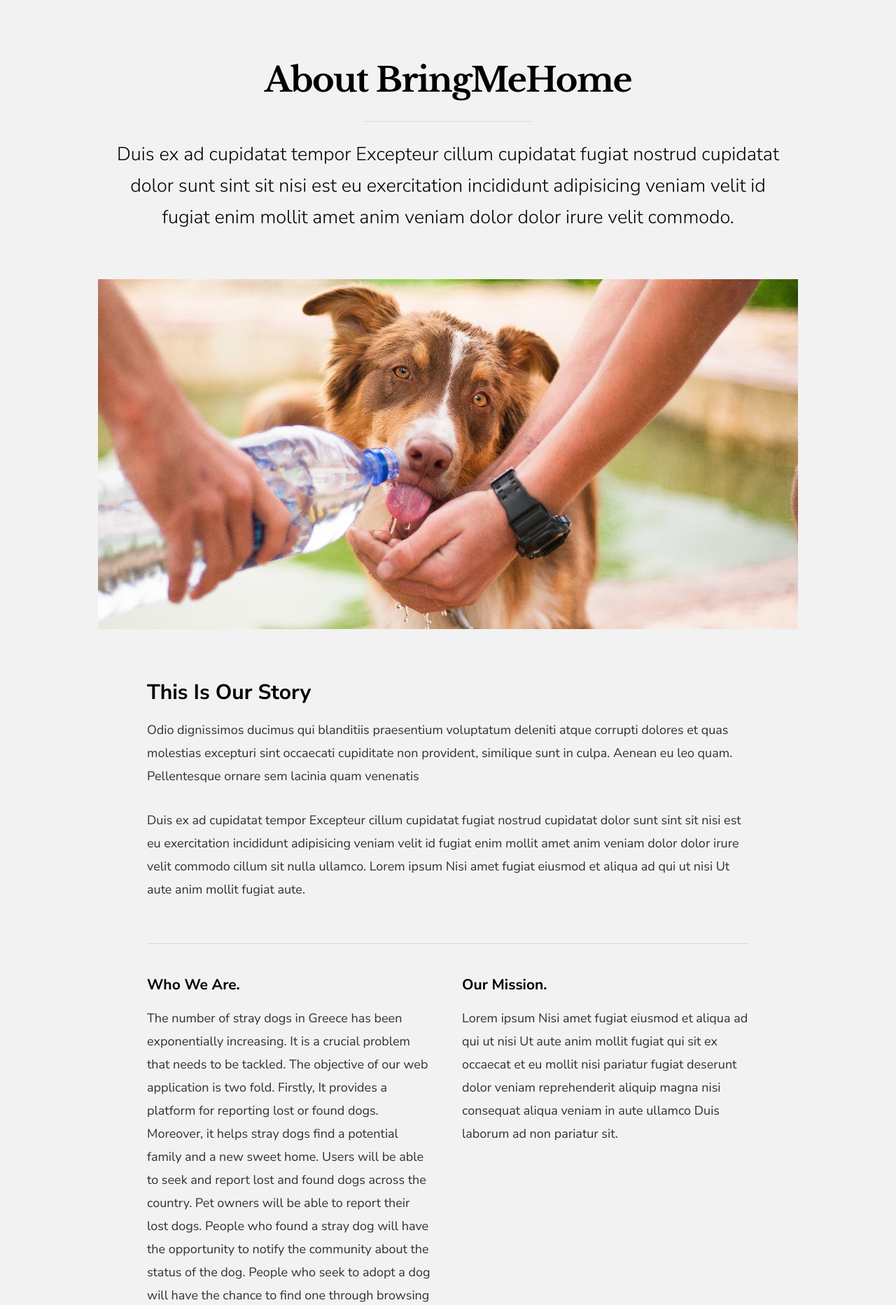
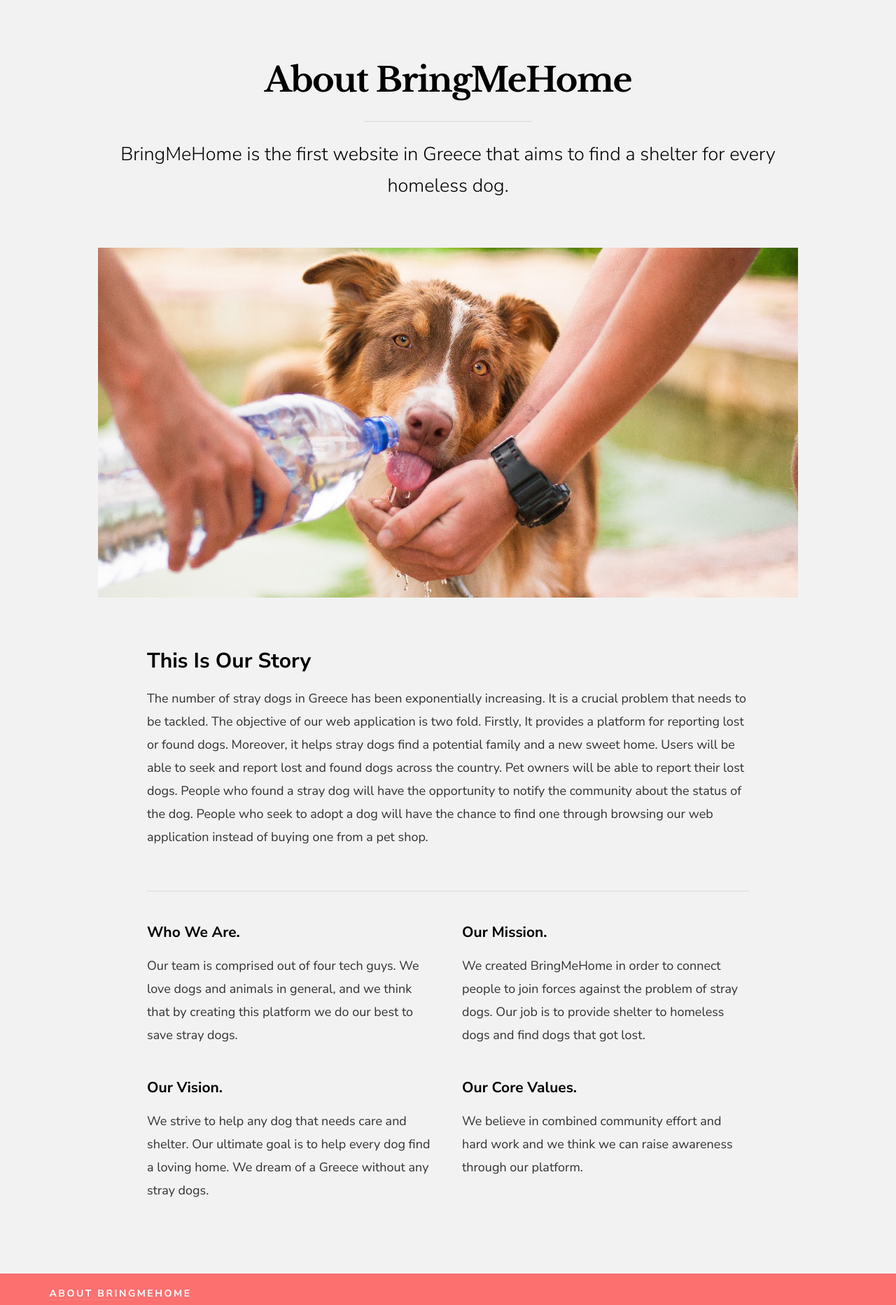
Before and after one commit to SotosMich/BringMeHome, a Django app: page /web_app/about/ in a window 1280 px wide. Shown: the part 78-1943 px from the top of the page at 70% size. Run offline with Django 3.2, Linux system fonts and the light colour scheme.

Commit message:
Comment implementation
Comment function implmentation
Redirect after  comment
About page implementation
Post model changes (status to IntegerField, adding location field)
UI improvements

```diff
--- a/templates/web_app/about.html
+++ b/templates/web_app/about.html
@@ -13,9 +13,8 @@
             <div class="col-full s-content__header">
                 <h1 class="display-1 display-1--with-line-sep">About BringMeHome </h1>
                 <p class="lead">
-                    Duis ex ad cupidatat tempor Excepteur cillum cupidatat fugiat nostrud cupidatat dolor
-                    sunt sint sit nisi est eu exercitation incididunt adipisicing veniam velit id fugiat enim
-                    mollit amet anim veniam dolor dolor irure velit commodo.</p>
+                    BringMeHome is the first website in Greece that aims to find a shelter for every homeless dog.
+                </p>
             </div>
         </div>
 
@@ -32,15 +31,19 @@
                 <h2>This Is Our Story</h2>
 
                 <p>
-                    Odio dignissimos ducimus qui blanditiis praesentium voluptatum deleniti atque corrupti
-                    dolores et quas molestias excepturi sint occaecati cupiditate non provident, similique
-                    sunt in culpa. Aenean eu leo quam. Pellentesque ornare sem lacinia quam venenatis
-
-                <p>
-                    Duis ex ad cupidatat tempor Excepteur cillum cupidatat fugiat nostrud cupidatat dolor
-                    sunt sint sit nisi est eu exercitation incididunt adipisicing veniam velit id fugiat enim
-                    mollit amet anim veniam dolor dolor irure velit commodo cillum sit nulla ullamco. Lorem
-                    ipsum Nisi amet fugiat eiusmod et aliqua ad qui ut nisi Ut aute anim mollit fugiat aute.
+                    The number of stray dogs in Greece has been exponentially increasing. It is a crucial problem that
+                    needs
+                    to be tackled.
+                    The objective of our web application is two fold. Firstly, It provides a platform for reporting lost
+                    or
+                    found dogs. Moreover, it helps stray dogs find a potential family and a new sweet home.
+                    Users will be able to seek and report lost and found dogs across the country.
+                    Pet owners will be able to report their lost dogs.
+                    People who found a stray dog will have the opportunity to notify the community about the status of
+                    the
+                    dog.
+                    People who seek to adopt a dog will have the chance to find one through browsing our web application
+                    instead of buying one from a pet shop.
                 </p>
 
                 <hr>
@@ -48,42 +51,27 @@
                 <div class="row block-1-2 block-tab-full">
                     <div class="col-block">
                         <h4 class="quarter-top-margin">Who We Are.</h4>
-                        <p>The number of stray dogs in Greece has been exponentially increasing. It is a crucial problem
-                            that needs to be tackled.
-                            The objective of our web application is two fold. Firstly, It provides a platform for
-                            reporting lost or found dogs. Moreover, it helps stray dogs find a potential family and a
-                            new sweet home.
-                            Users will be able to seek and report lost and found dogs across the country.
-                            Pet owners will be able to report their lost dogs.
-                            People who found a stray dog will have the opportunity to notify the community about the
-                            status of the dog.
-                            People who seek to adopt a dog will have the chance to find one through browsing our web
-                            application instead of buying one from a pet shop.
+                        <p>Our team is comprised out of four tech guys. We love dogs and animals in general, and we
+                            think that by creating this platform we do our best to save stray dogs.
                         </p>
                     </div>
 
                     <div class="col-block">
                         <h4 class="quarter-top-margin">Our Mission.</h4>
-                        <p>Lorem ipsum Nisi amet fugiat eiusmod et aliqua ad qui ut nisi Ut aute anim mollit fugiat qui
-                            sit ex occaecat et eu mollit nisi pariatur fugiat deserunt dolor veniam reprehenderit
-                            aliquip magna nisi consequat aliqua veniam in aute ullamco Duis laborum ad non pariatur
-                            sit.</p>
+                        <p>We created BringMeHome in order to connect people to join forces against the problem of stray
+                            dogs. Our job is to provide shelter to homeless dogs and find dogs that got lost.</p>
                     </div>
 
                     <div class="col-block">
                         <h4 class="quarter-top-margin">Our Vision.</h4>
-                        <p>Lorem ipsum Nisi amet fugiat eiusmod et aliqua ad qui ut nisi Ut aute anim mollit fugiat qui
-                            sit ex occaecat et eu mollit nisi pariatur fugiat deserunt dolor veniam reprehenderit
-                            aliquip magna nisi consequat aliqua veniam in aute ullamco Duis laborum ad non pariatur
-                            sit.</p>
+                        <p>We strive to help any dog that needs care and shelter. Our ultimate goal is to help every dog
+                            find a loving home. We dream of a Greece without any stray dogs.</p>
                     </div>
 
                     <div class="col-block">
                         <h4 class="quarter-top-margin">Our Core Values.</h4>
-                        <p>Lorem ipsum Nisi amet fugiat eiusmod et aliqua ad qui ut nisi Ut aute anim mollit fugiat qui
-                            sit ex occaecat et eu mollit nisi pariatur fugiat deserunt dolor veniam reprehenderit
-                            aliquip magna nisi consequat aliqua veniam in aute ullamco Duis laborum ad non pariatur
-                            sit.</p>
+                        <p>We believe in combined community effort and hard work and we think we can raise awareness
+                            through our platform.</p>
                     </div>
 
                 </div>
--- a/templates/web_app/bbc.html
+++ b/templates/web_app/bbc.html
@@ -27,14 +27,14 @@
 
 <body id="top">
 
-<!-- preloader-->
-<div id="preloader">
-    <div id="loader" class="dots-fade">
-        <div></div>
-        <div></div>
-        <div></div>
-    </div>
-</div>
+{#<!-- preloader-->#}
+{#<div id="preloader">#}
+{#    <div id="loader" class="dots-fade">#}
+{#        <div></div>#}
+{#        <div></div>#}
+{#        <div></div>#}
+{#    </div>#}
+{#</div>#}
 
 
 <!-- header-->
--- a/templates/web_app/register.html
+++ b/templates/web_app/register.html
@@ -11,8 +11,8 @@
             <h1>Sign Up</h1>
 
             {% if registered %}
-                Rango says: <strong>thank you for registering!</strong>
-                <a href="{% url 'index' %}">Return to the homepage.</a><br/>
+                <strong>Thank you for registering!</strong>
+                <a href="{% url 'index' %}"><br/>Click here to return to the homepage.</a><br/>
             {% else %}
                 <form id="user_form" method="post" action="{% url 'register' %}"
                       enctype="multipart/form-data">
--- a/web_app/models.py
+++ b/web_app/models.py
@@ -16,7 +16,8 @@ class Post(models.Model):
     image = models.ImageField(upload_to='post_images/',
         null=True,
         blank=True)
-    status = models.BooleanField(default=False)
+    status = models.IntegerField(default=False)
+    location = models.CharField(max_length=128, default="")
     # found = models.BooleanField(default=True)
     userId = models.ForeignKey(User, on_delete=models.PROTECT, null=True)
     # slug = models.SlugField(unique=True)
--- a/web_app/urls.py
+++ b/web_app/urls.py
@@ -4,7 +4,7 @@ from web_app import views
 urlpatterns = [
     url(r'^$', views.index, name='index'),
     url(r'about/', views.about, name='about'),
-    url(r'^register/$',views.register,name='register'),
+    url(r'^register/$',views.register, name='register'),
     url(r'^login/$', views.user_login, name='login'),
     url(r'^restricted/', views.restricted, name='restricted'),
     url(r'^logout/$', views.user_logout, name='logout'),
--- a/web_app/views.py
+++ b/web_app/views.py
@@ -7,8 +7,7 @@ from django.urls import reverse
 from django.contrib.auth.decorators import login_required
 from django.contrib.auth import logout
 from datetime import datetime
-from web_app.models import Post, Comment
-
+from web_app.models import Post
 from django.conf import settings
 from django.core.files.storage import FileSystemStorage
 
@@ -221,24 +220,27 @@ def add_post(request):
                   {'post_form': form})
 
 
+@login_required
 def show_post(request, postId):
     # Create a context dictionary which we can pass
     # to the template rendering engine.
-    comment_added = False
-    form = CommentForm()
+    form = CommentForm(request.POST or None)
 
     if request.method == 'POST':
-        if request.user:
-            form = CommentForm(request.POST)
-            if form.is_valid():
+        if form.is_valid():
+
+            if request.user:
                 comment = form.save(commit=False)
                 comment.userId = request.user
                 post = Post.objects.get(postId=postId)
                 comment.postId = post
                 comment.save()
-                comment_added = True
 
-                form = CommentForm()
+                return HttpResponseRedirect('/web_app/post/' + postId)
+        else:
+            print(form.errors)
+    else:
+        form = CommentForm()
 
     try:
         post = Post.objects.get(postId=postId)
@@ -249,5 +251,4 @@ def show_post(request, postId):
         # context_dict['comments'] = None
     return render(request, 'web_app/post.html', {'post': post,
                                                  'comment_form': form,
-                                                 'comment_added': comment_added,
                                                  'comments': comments})
```
Also changed, not shown: templates/web_app/add_post.html (+4 -4 lines), templates/web_app/post.html (+21 -9 lines), web_app/forms.py (+13 -3 lines), media/profile_images/IMG_20190115_162644.jpg (added), media/profile_images/IMG_20190202_162714.jpg (added).
